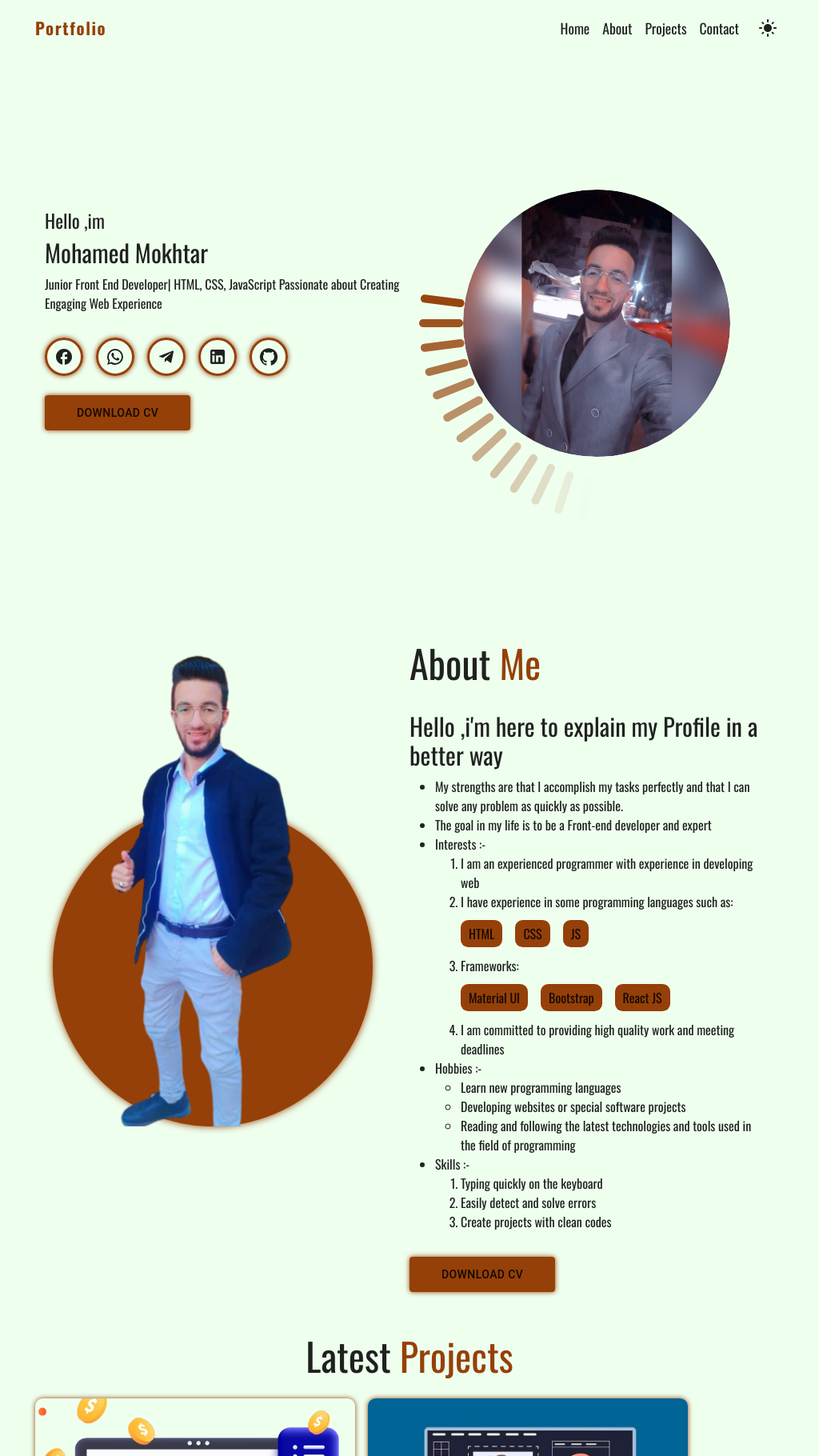
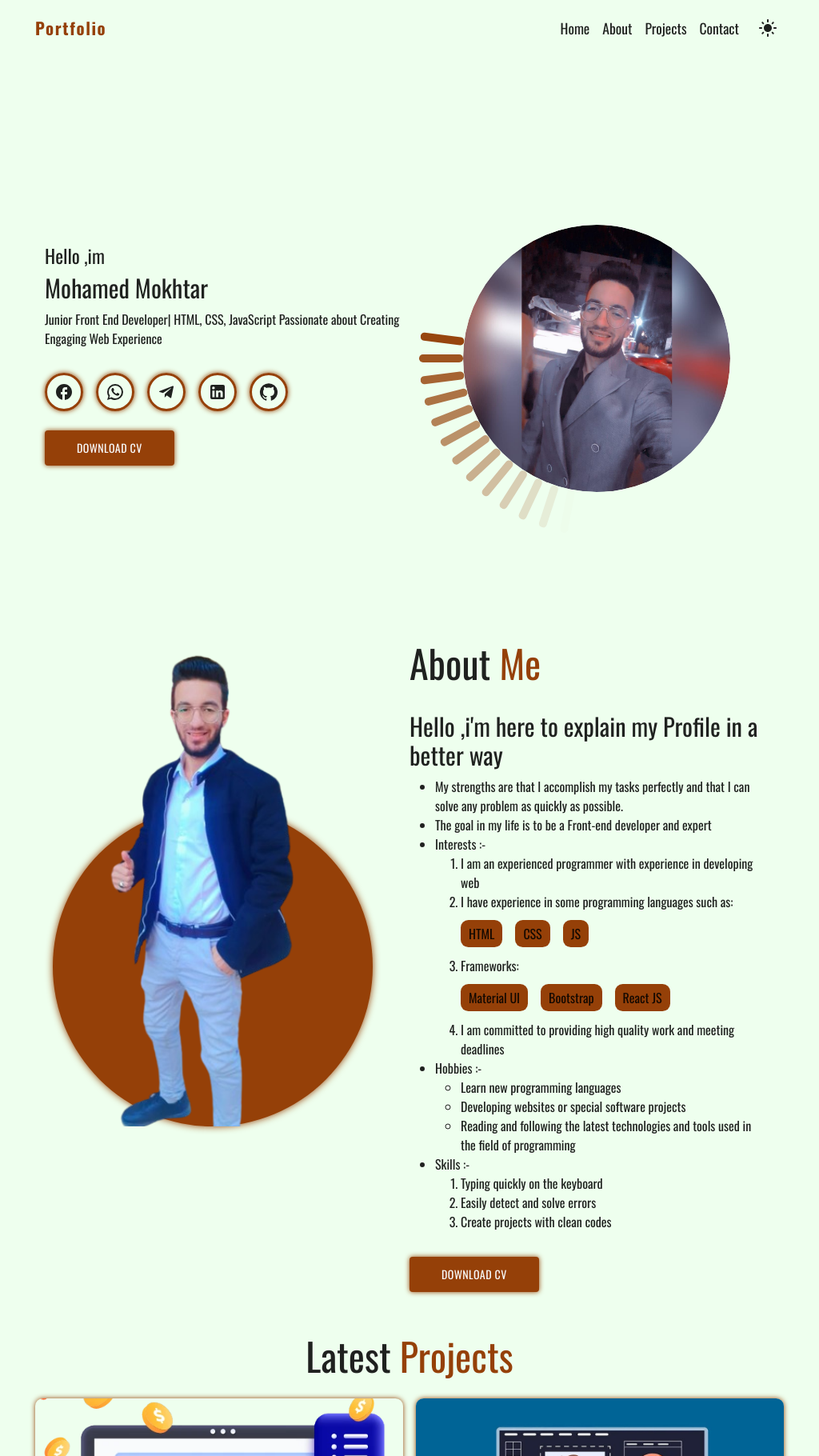
Before and after one commit to MohamedPr0o4591/Portfolio, a React (Vite) app: page / in a window 1024 px wide. Shown: the top 1820 px of the page at 80% size. Built offline with nearby package versions, Linux system fonts and the light colour scheme; a web font is replaced by a local one.

Commit message:
Portfolio

```diff
--- a/src/App.jsx
+++ b/src/App.jsx
@@ -5,10 +5,10 @@ import HomeComponent from './components/home/HomeComponent'
 import { ThemeProvider, createTheme } from '@mui/material/styles';
 import { getDesignTokens } from './theme';
 import AboutComponent from './components/about/AboutComponent';
-import cv from './assets/cv.pdf'
 import ProjectsComponent from './components/projects/ProjectsComponent';
 import Footer from './utilities/Footer/Footer';
 import Contact from './components/contact/Contact';
+// import cv from './assets/cv.pdf'
 
 function App() {
   const [mode, setMode] = React.useState(
@@ -21,13 +21,30 @@ function App() {
 
   const theme = React.useMemo(() => createTheme(getDesignTokens(mode)), [mode]);
 
-  const handleDownloadCV = _ => {
-    fetch(cv)
-      .then(res => res.blob())
-      .then(blob => {
-        download(blob, 'CV.pdf', 'application/pdf')
-      })
-  }
+  // const handleDownloadCV = () => {
+  //   fetch(cv)
+  //     .then(res => {
+  //       // تحديد اسم الملف في رأس الاستجابة
+  //       let fileName = 'CV.pdf';
+  //       const disposition = res.headers.get('content-disposition');
+  //       if (disposition && disposition.includes('attachment')) {
+  //         const [, filename] = /filename[^;=\n]*=((['"]).*?\2|[^;\n]*)/.exec(disposition);
+  //         if (filename) {
+  //           fileName = filename.replace(/['"]/g, '');
+  //         }
+  //       }
+
+  //       // تحويل الرد إلى كائن Blob
+  //       return res.blob().then(blob => {
+  //         // استخدام downloadjs لتنزيل الملف
+  //         download(blob, fileName, 'application/pdf');
+  //       });
+  //     })
+  //     .catch(error => {
+  //       console.error('Error downloading CV:', error);
+  //     });
+  // };
+
   return (
     <ThemeProvider theme={theme}>
       <div className='app'
@@ -43,13 +60,9 @@ function App() {
         />
 
         <Container >
-          <HomeComponent
-            handleDownloadCV={handleDownloadCV}
-          />
+          <HomeComponent  />
 
-          <AboutComponent
-            handleDownloadCV={handleDownloadCV}
-          />
+          <AboutComponent  />
 
           <ProjectsComponent />
 
--- a/src/components/about/AboutComponent.jsx
+++ b/src/components/about/AboutComponent.jsx
@@ -4,8 +4,9 @@ import { Col, Row } from 'react-bootstrap'
 import { Box, Button, Stack } from '@mui/material'
 import img from '../../../public/img2.png'
 import SectionTitle from '../SectionTitle'
+import CV from '../../assets/cv.pdf'
 
-export default function AboutComponent(props) {
+export default function AboutComponent() {
     return (
         <div className='about-component' id='about'>
             <Row className='w-100'>
@@ -201,9 +202,10 @@ export default function AboutComponent(props) {
                                         p: '10px 40px',
                                         boxShadow: '0 0 .4rem #954008',
                                     }}
-                                    onClick={_ => props.handleDownloadCV()}
                                 >
-                                    Download CV
+                                    <a href={CV} download={"CV.pdf"} className='text-decoration-none text-light'>
+                                        Download CV
+                                    </a>
                                 </Button>
                             </Box>
                         </Stack>
--- a/src/components/home/HomeComponent.jsx
+++ b/src/components/home/HomeComponent.jsx
@@ -4,8 +4,9 @@ import { Col, Row } from 'react-bootstrap'
 import { Box, Button, IconButton, Stack } from '@mui/material'
 import { ArrowUpwardRounded, FacebookOutlined, GitHub, KeyboardArrowUpRounded, LinkedIn, Telegram, WhatsApp } from '@mui/icons-material'
 import download from 'downloadjs'
+import CV from '../../assets/cv.pdf'
 
-export default function HomeComponent(props) {
+export default function HomeComponent() {
 
     const [isScrolled, setIsScrolled] = useState(false);
 
@@ -121,9 +122,10 @@ export default function HomeComponent(props) {
                                         p: '10px 40px',
                                         boxShadow: '0 0 .4rem #954008',
                                     }}
-                                    onClick={_ => props.handleDownloadCV()}
                                 >
-                                    Download CV
+                                    <a href={CV} download={"CV.pdf"} className='text-decoration-none text-light'>
+                                        Download CV
+                                    </a>
                                 </Button>
                             </Box>
                         </Stack>
--- a/src/components/projects/ProjectsComponent.css
+++ b/src/components/projects/ProjectsComponent.css
@@ -12,6 +12,7 @@
     border-radius: .6rem;
     box-shadow: 0 0 0.4rem rgb(149, 64, 8);
     overflow: hidden;
+    flex-grow: 1;
 }
 
 .latest-projects .box .overlay {
--- a/src/index.css
+++ b/src/index.css
@@ -86,3 +86,26 @@
         display: block;
     }
 }
+
+@media (min-width : 768px) and (max-width : 1200px) {
+    .home-component {
+        padding-top: 5.5rem;
+    }
+}
+
+@media (min-width : 768px) and (max-width : 991px) {
+    .about-component {
+        margin-top: 14rem;
+    }
+}
+
+@media (min-width : 992px) and (max-width : 1200px) {
+    .home-component .second-side {
+        width: 444px;
+        height: 444px;
+    }
+
+    .home-component .second-side span {
+        transform-origin: 222px;
+    }
+}
```
Also changed, not shown: 1 other file (tests, documents, lock files or other folders).
